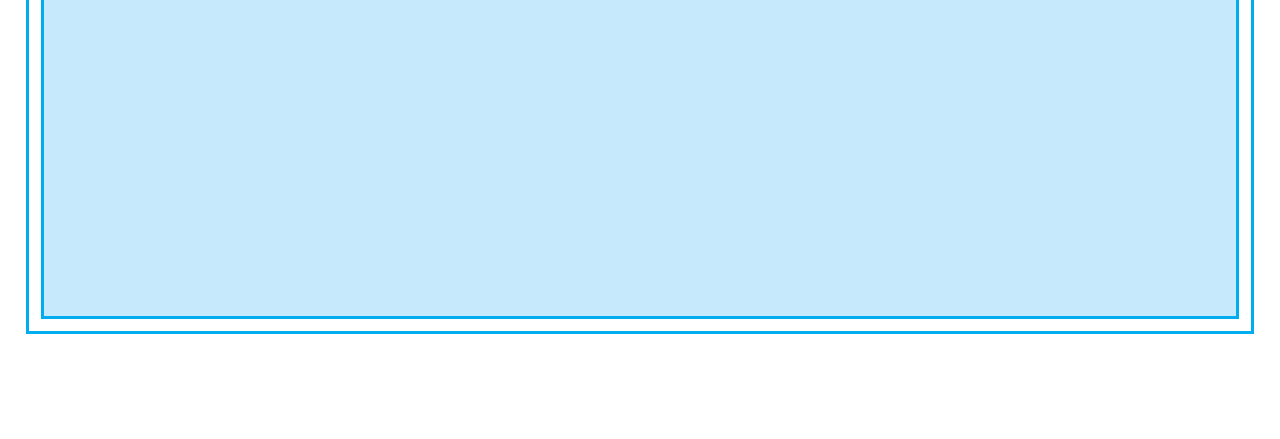
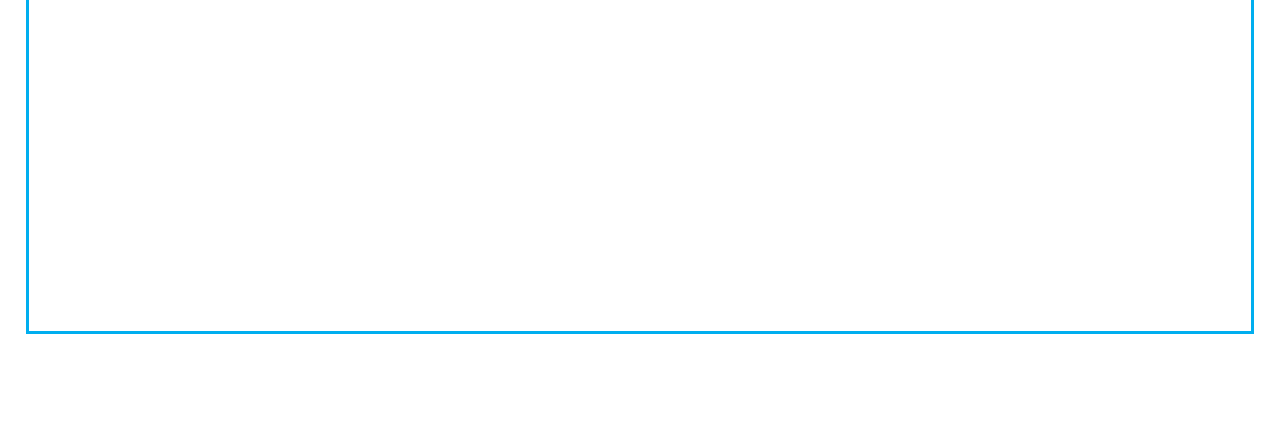
Before and after one commit to charlie-taylor-github/Whack-an-Octopus, a plain HTML site: page index.html in a window 1280 px wide. Shown: the part 440-879 px from the top of the page. Before the commit the page ends 800 px from the top, so only its background shows below. Drawn offline with Linux system fonts and the light colour scheme.

Commit message:
change borders and colours

```diff
--- a/styles/main.css
+++ b/styles/main.css
@@ -47,6 +47,4 @@ body {
 
 .page > main {
   height: 85%;
-  background-color: var(--blue-light);
-  border: 3px solid var(--blue-dark);
 }
--- a/styles/pages/game-page.css
+++ b/styles/pages/game-page.css
@@ -26,7 +26,6 @@
 
 #game-info {
   display: flex;
-  border: 3px solid var(--blue-dark);
 }
 
 .info-column {
```
